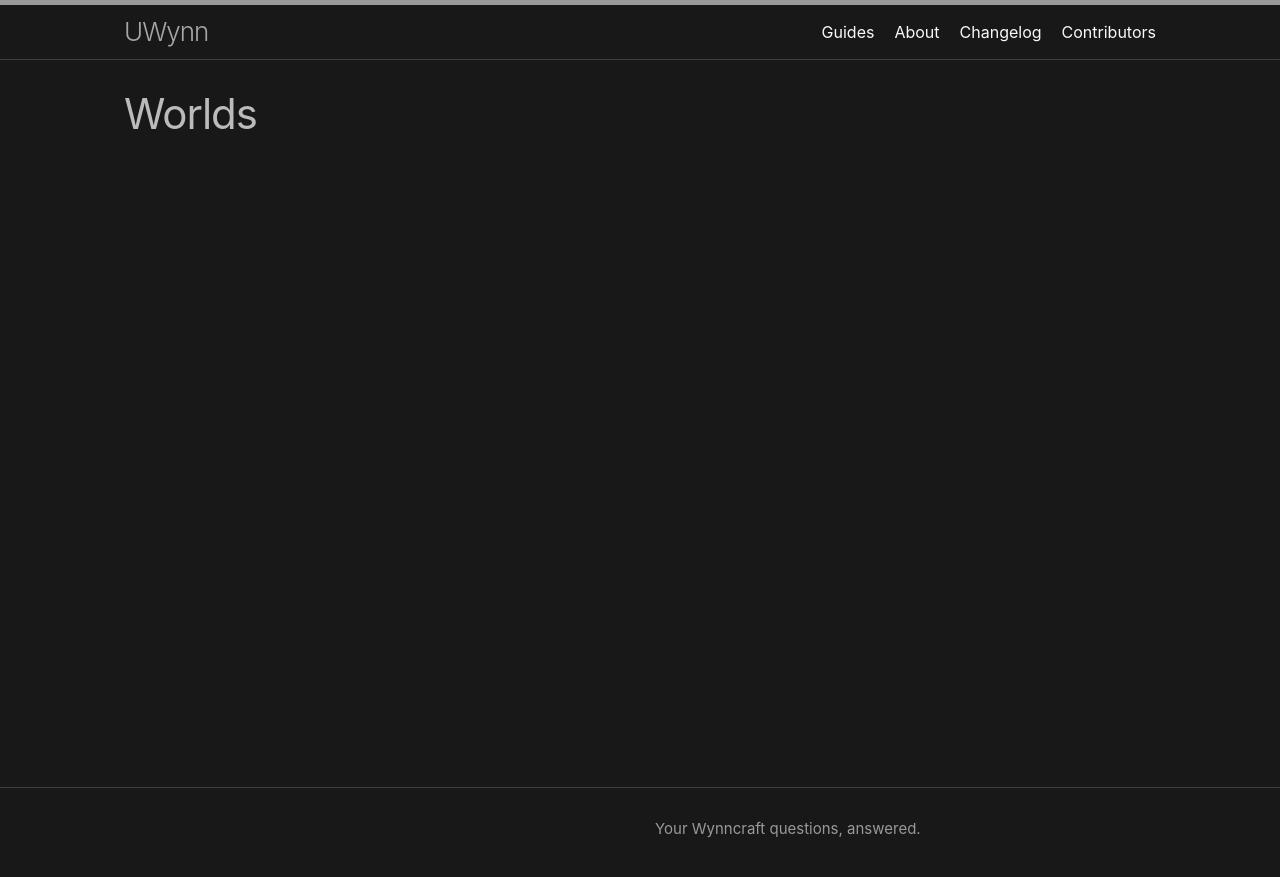
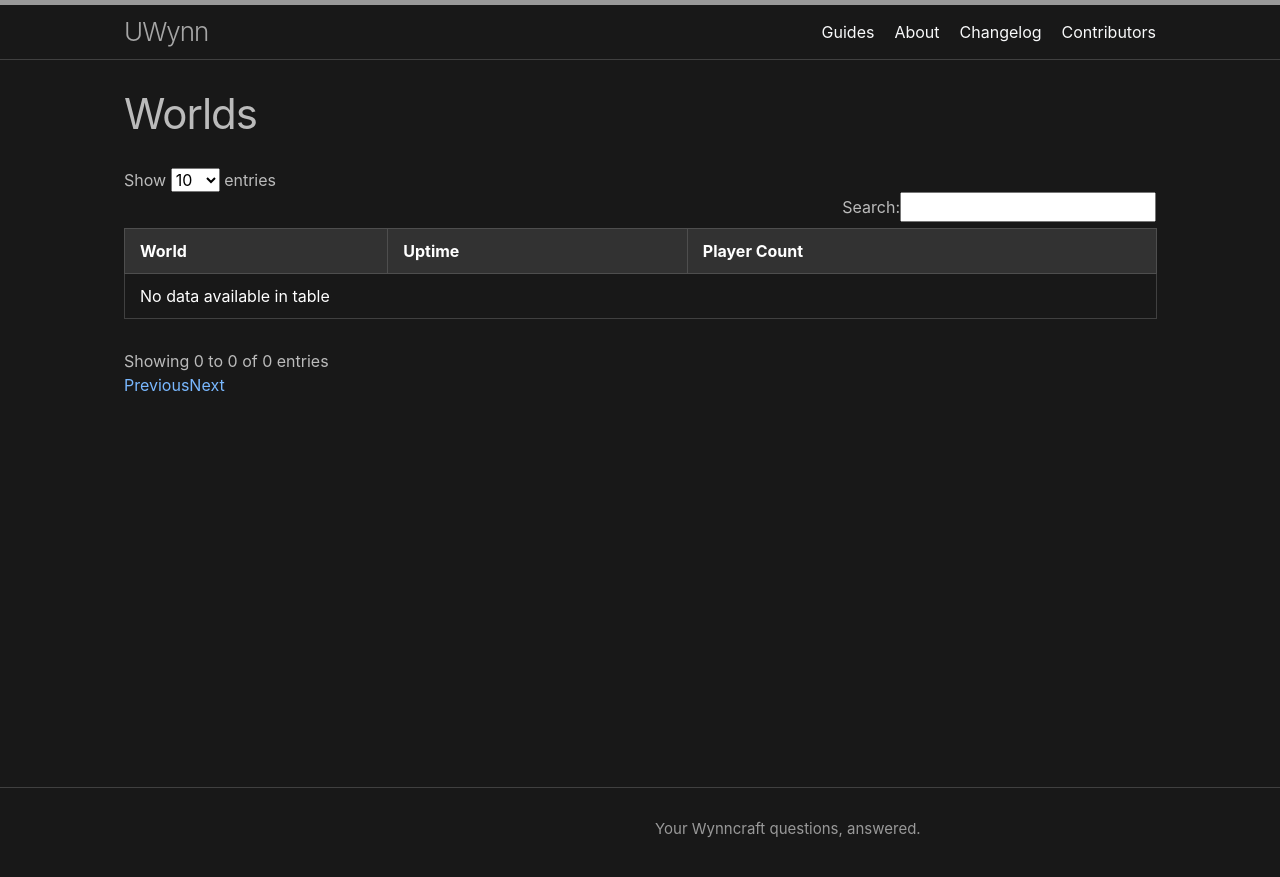
Before and after one commit to UWynn/UWynn.github.io, a Jekyll site: the page built from docs/worlds.md, in a window 1280 px wide. Shown: the top 877 px of the page. Built offline with Jekyll 4.4.1, drawn with Linux system fonts in a browser that asks for light colours; nearby versions of some CDN libraries; comment, search, counter and statistics services are not loaded.

Commit message:
oops left it as div

```diff
--- a/docs/worlds.md
+++ b/docs/worlds.md
@@ -4,7 +4,7 @@ title: Worlds
 permalink: /worlds/
 ---
 
-<div id="worlds" class="table-dark"></div>
+<table id="worlds" class="table-dark"></table>
 
 
 
```
